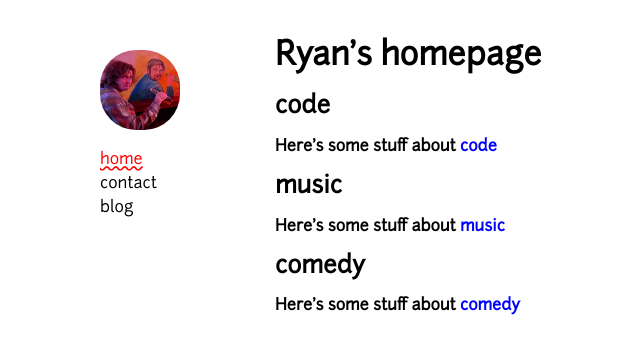
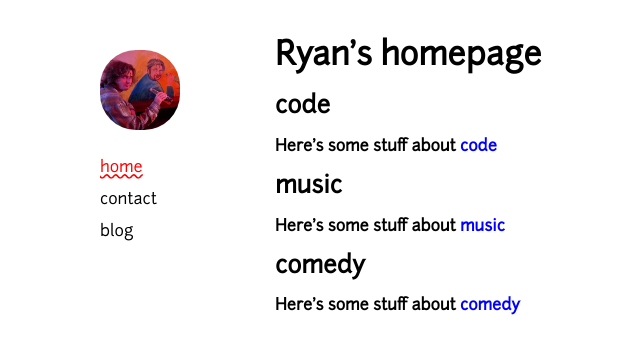
Before and after one commit to rprend/YAPS, a Next.js app: page / in a window 1280 px wide. Shown: the top 354 px of the page, without its empty margins (40-680 px from the left). Built offline with nearby package versions, Linux system fonts and the light colour scheme.

Commit message:
Clean up styling

```diff
--- a/components/pages.tsx
+++ b/components/pages.tsx
@@ -1,3 +1 @@
-import { HomePage } from "./homepage"
-
 export type PageType = 'home' | 'contact' | 'blog'
--- a/pages/index.tsx
+++ b/pages/index.tsx
@@ -1,8 +1,6 @@
 import Head from 'next/head'
-import Image from 'next/image'
 import { useState } from 'react'
 import { Blog } from '../components/blog'
-import { Category } from '../components/category'
 import { HomePage } from '../components/homepage'
 import { PageType } from '../components/pages'
 import Sidebar from '../components/sidebar'
--- a/styles/index.scss
+++ b/styles/index.scss
@@ -5,7 +5,7 @@
   .sidebar {
     margin-top: 50px;
     width: 100px;
-    line-height: 1.5;
+    line-height: 2;
 
     a {
       color: black;
```
Also changed, not shown: components/sidebar.tsx (+5 -3 lines).
